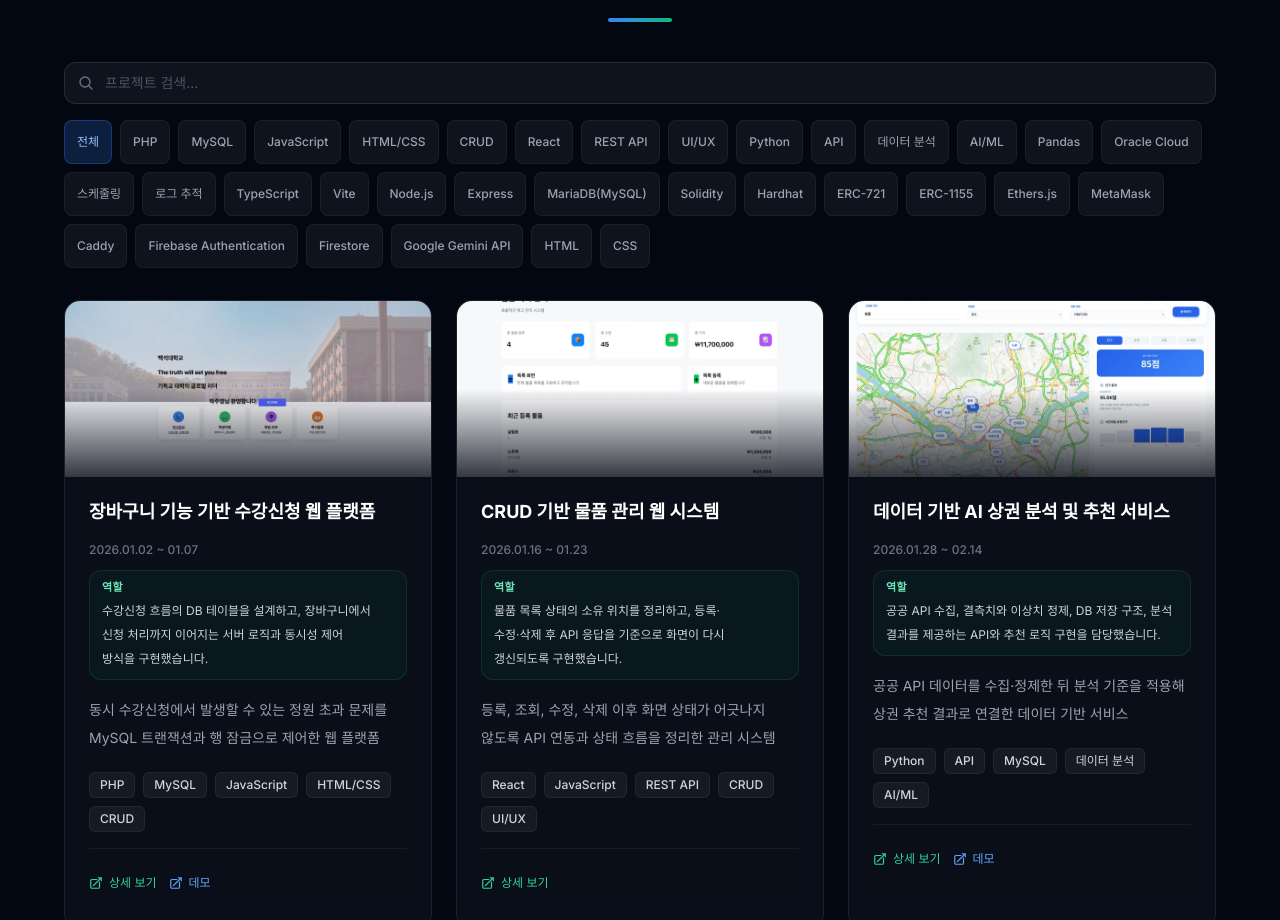
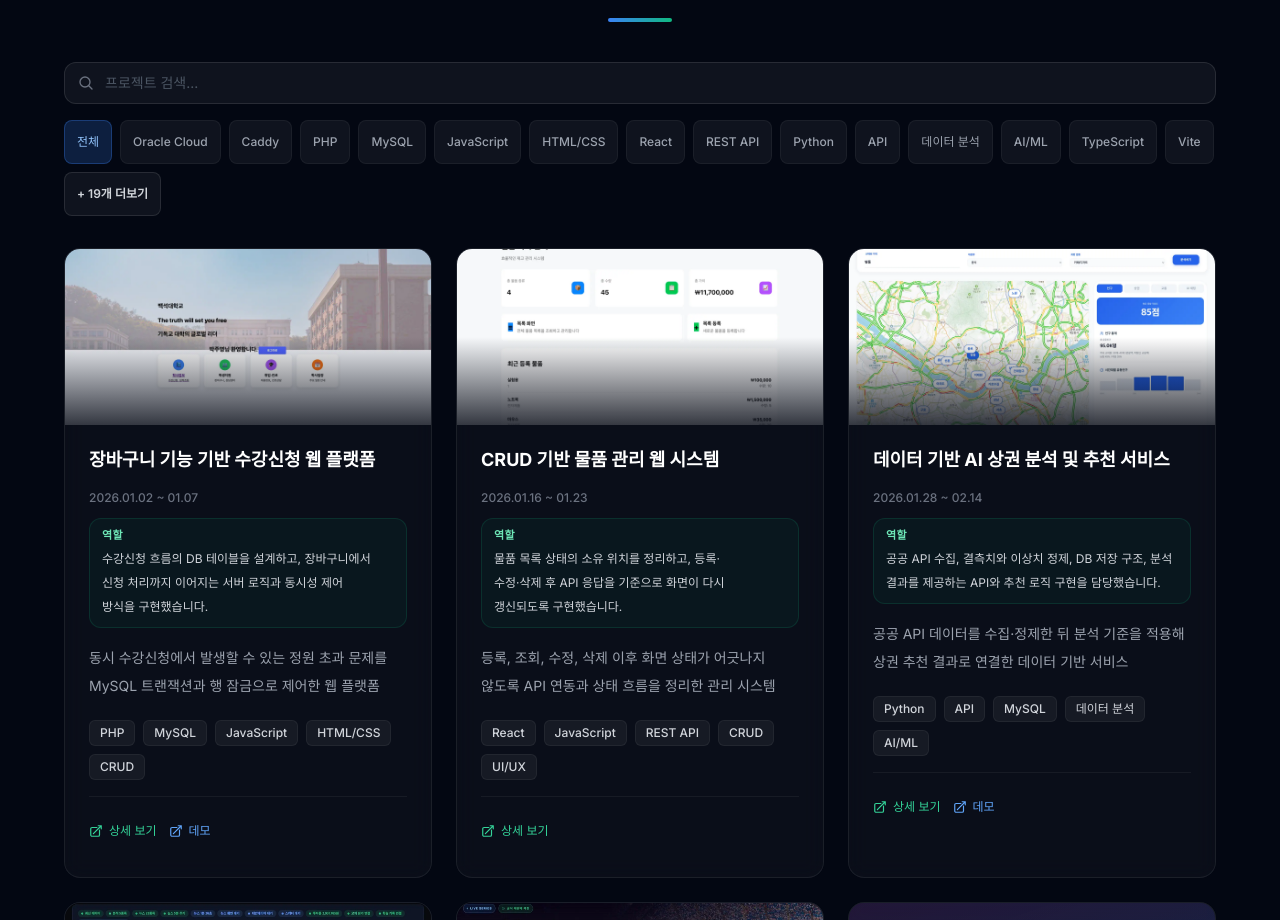
Before and after one commit to FutureAria/my_site, a Next.js app: page / in a window 1280 px wide. Shown: the part 4153-5073 px from the top of the page. Built offline with nearby package versions, Linux system fonts and the light colour scheme; no server answers.

Commit message:
Collapse project filter tags

```diff
--- a/components/Projects.tsx
+++ b/components/Projects.tsx
@@ -37,12 +37,32 @@ const colors = [
 ];
 
 const MOBILE_TECH_LIMIT = 4;
+const DEFAULT_FILTER_LIMIT = 14;
+const IMPORTANT_TECHS = [
+  "Oracle Cloud",
+  "Caddy",
+  "PHP",
+  "MySQL",
+  "JavaScript",
+  "HTML/CSS",
+  "React",
+  "REST API",
+  "Python",
+  "API",
+  "데이터 분석",
+  "AI/ML",
+  "TypeScript",
+  "Vite",
+  "Node.js",
+  "MariaDB(MySQL)",
+];
 
 export default function Projects({ data }: { data: ProjectItem[] }) {
   const ref = useRef<HTMLElement>(null);
   const [visible, setVisible] = useState(false);
   const [search, setSearch] = useState("");
   const [activeTech, setActiveTech] = useState<string | null>(null);
+  const [showAllTechs, setShowAllTechs] = useState(false);
   const router = useRouter();
 
   useEffect(() => {
@@ -58,6 +78,22 @@ export default function Projects({ data }: { data: ProjectItem[] }) {
 
   // 전체 tech 목록 (중복 제거)
   const allTechs = Array.from(new Set(data.flatMap((p) => p.techs)));
+  const orderedTechs = [...allTechs].sort((a, b) => {
+    const aIndex = IMPORTANT_TECHS.indexOf(a);
+    const bIndex = IMPORTANT_TECHS.indexOf(b);
+    if (aIndex !== -1 || bIndex !== -1) {
+      return (aIndex === -1 ? 999 : aIndex) - (bIndex === -1 ? 999 : bIndex);
+    }
+    return a.localeCompare(b);
+  });
+  const collapsedTechs = orderedTechs.slice(0, DEFAULT_FILTER_LIMIT);
+  const visibleTechs =
+    showAllTechs || orderedTechs.length <= DEFAULT_FILTER_LIMIT
+      ? orderedTechs
+      : activeTech && !collapsedTechs.includes(activeTech)
+        ? [...collapsedTechs, activeTech]
+        : collapsedTechs;
+  const hiddenTechCount = Math.max(orderedTechs.length - collapsedTechs.length, 0);
 
   const filtered = data.filter((p) => {
     const q = search.toLowerCase();
@@ -118,7 +154,7 @@ export default function Projects({ data }: { data: ProjectItem[] }) {
             >
               전체
             </button>
-            {allTechs.map((tech) => (
+            {visibleTechs.map((tech) => (
               <button
                 key={tech}
                 onClick={() => setActiveTech(activeTech === tech ? null : tech)}
@@ -127,6 +163,15 @@ export default function Projects({ data }: { data: ProjectItem[] }) {
                 {tech}
               </button>
             ))}
+            {hiddenTechCount > 0 && (
+              <button
+                onClick={() => setShowAllTechs((value) => !value)}
+                className="px-3 py-1 rounded-lg text-xs font-semibold transition-all bg-white/5 text-gray-300 border border-white/10 hover:border-blue-500/30 hover:text-blue-300"
+                aria-expanded={showAllTechs}
+              >
+                {showAllTechs ? "접기" : `+ ${hiddenTechCount}개 더보기`}
+              </button>
+            )}
           </div>
         </div>
 
```
Also changed, not shown: 1 other file (tests, documents, lock files or other folders).
